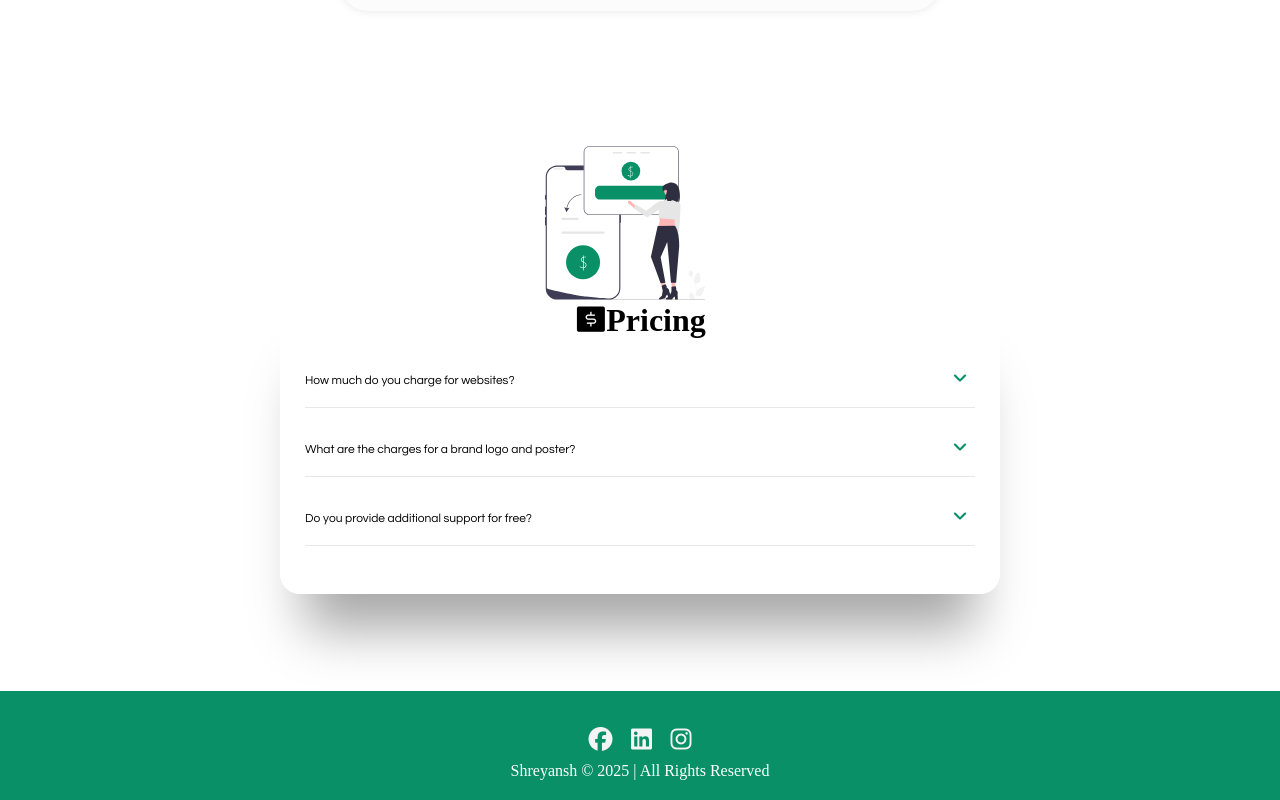
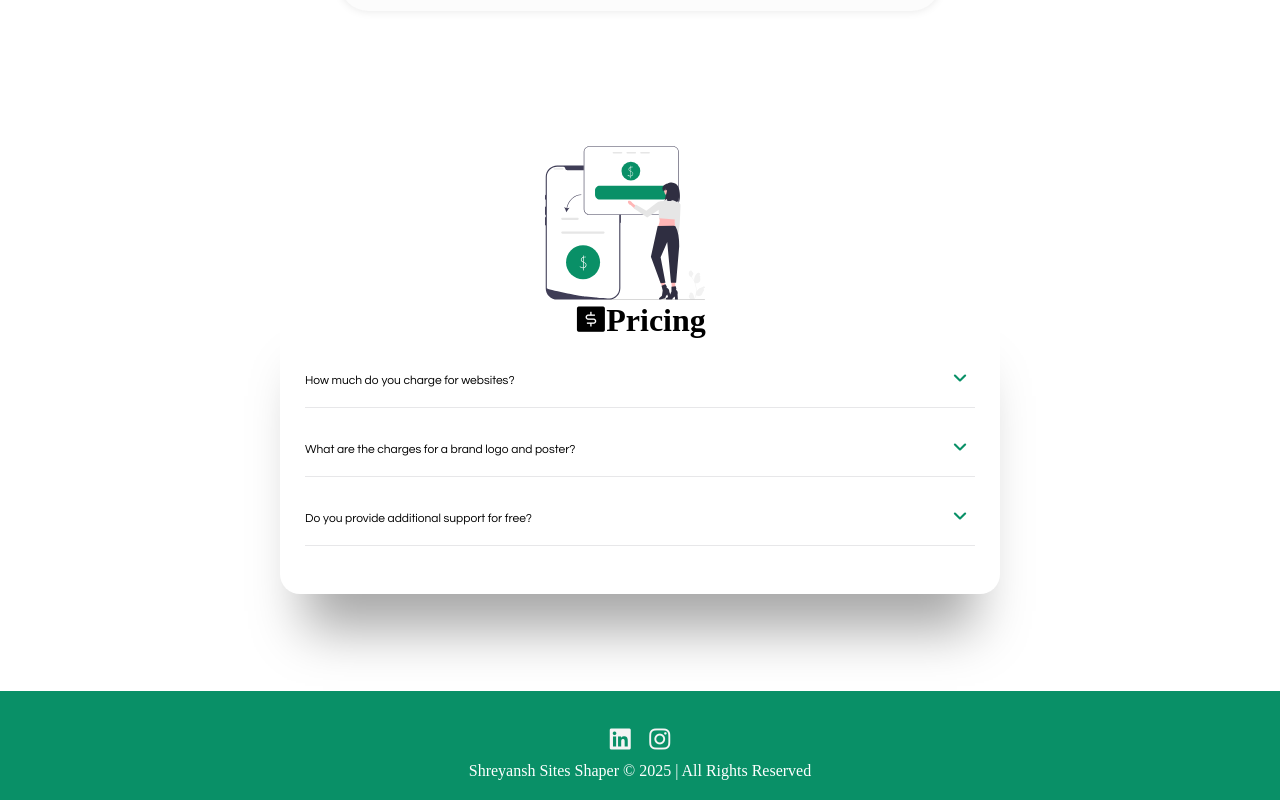
Before and after one commit to shreyanshsites-shaper/.com, a plain HTML site: page index.html in a window 1280 px wide. Shown: the part 8414-9214 px from the top of the page. Drawn offline with nearby package versions, Linux system fonts and the light colour scheme; a script that the page names is missing.

Commit message:
Update index.html

```diff
--- a/index.html
+++ b/index.html
@@ -620,12 +620,12 @@ class="float" target="_blank">
 <div class="foot" id="foot">
     <footer class="footer">
         <div class="icons">
-            <a href="https://www.facebook.com/ayush.shreyansh"><i class="fab fa-facebook"></i></a>
+<!--             <a href="https://www.facebook.com/ayush.shreyansh"><i class="fab fa-facebook"></i></a> -->
             <a href="#"><i class="fab fa-linkedin"></i></a>
-            <a href="https://https://www.instagram.com/shreyansh_sites_shaper/" target="_blank"  rel="noopener noreferrer"><i class="fab fa-instagram"></i></a>
+            <a href="https://www.instagram.com/shreyansh_sites_shaper/" target="_blank"  rel="noopener noreferrer"><i class="fab fa-instagram"></i></a>
             <!-- <a href="#"><i class="fab fa-twitter"></i></a> -->
             <p class="company-name">
-                Shreyansh &copy; 2025 | All Rights Reserved
+                Shreyansh Sites Shaper &copy; 2025 | All Rights Reserved
             </p>
         </div>
     </footer>
```
